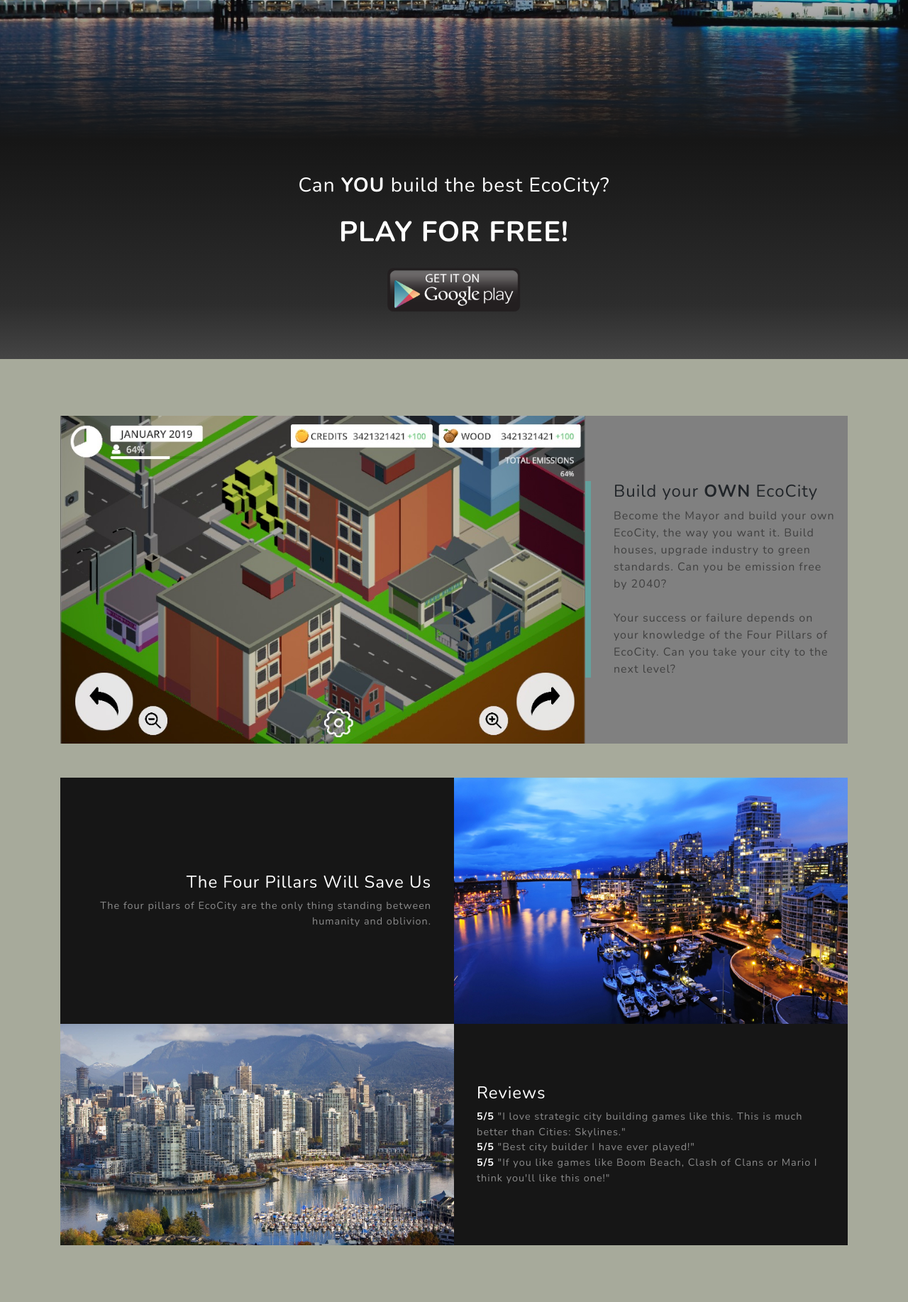
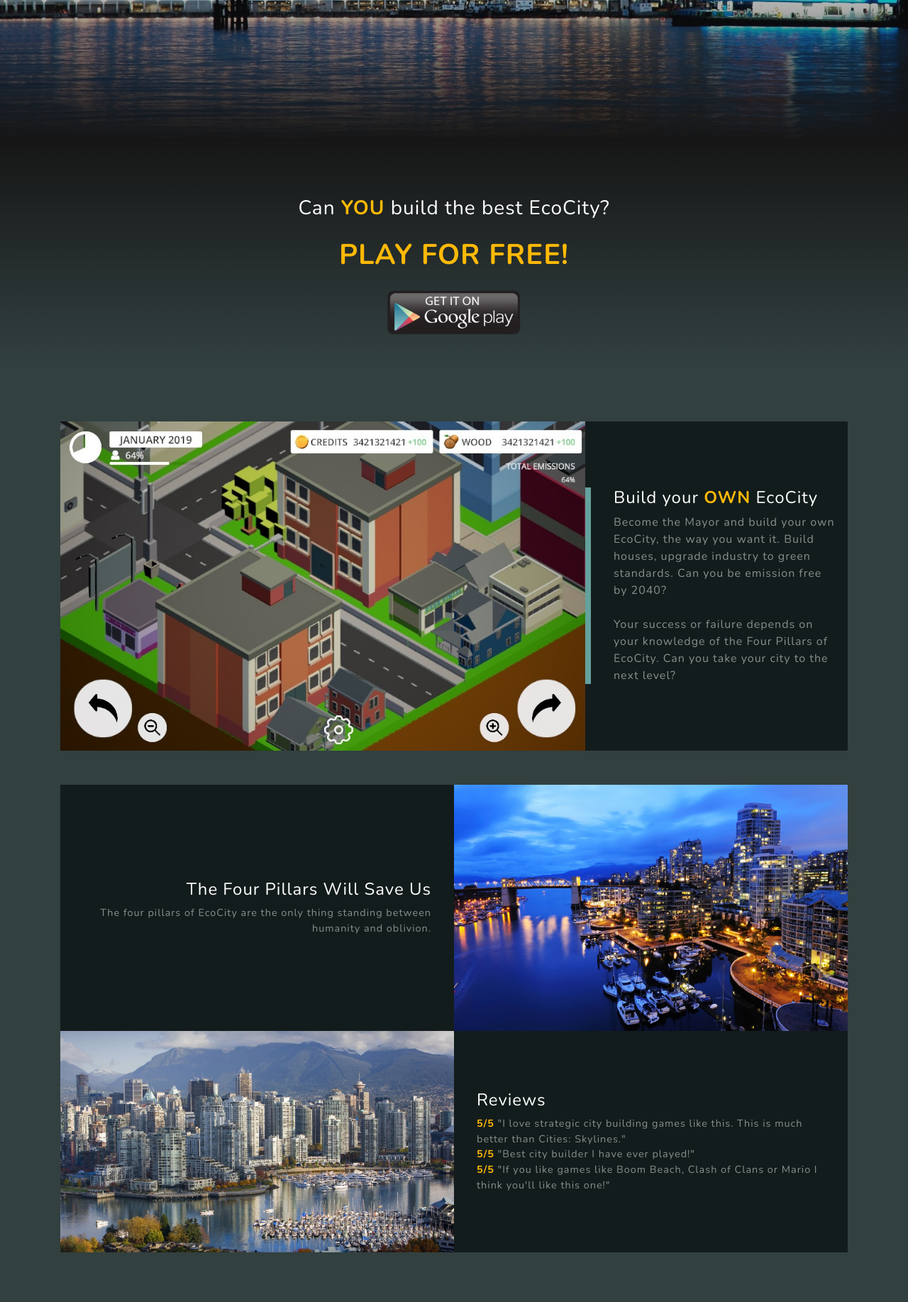
Before and after one commit to karlokr/EcoCity-Website, a PHP site: page / in a window 1280 px wide. Shown: the part 603-2438 px from the top of the page at 71% size. Run offline with PHP 8.4, Linux system fonts and the light colour scheme.

Commit message:
website styling and promotional M A T E R I A L S

```diff
--- a/css/style.css
+++ b/css/style.css
@@ -65,26 +65,27 @@
     color: white;
   }
   #mainNav.navbar-shrink {
-    background-color: #fff;
+    background-color: #131c1c;
+	border-bottom: grey 1px solid;
   }
   #mainNav.navbar-shrink .navbar-brand {
     color: #161616;
   }
   #mainNav.navbar-shrink .nav-link {
-    color: #161616;
+    color: #fff;
     padding: 1.5rem 1.5rem 1.25rem;
     border-bottom: 0.25rem solid transparent;
   }
   #mainNav.navbar-shrink .nav-link:hover {
-    color: #64a19d;
+    color: #ffb906;
   }
   #mainNav.navbar-shrink .nav-link:active {
-    color: #467370;
+    color: #ffb906;
   }
   #mainNav.navbar-shrink .nav-link.active {
-    color: #64a19d;
+    color: #ffb906;
     outline: none;
-    border-bottom: 0.25rem solid #64a19d;
+    border-bottom: 0.25rem solid #ffb906;
   }
 }
 
@@ -178,9 +179,10 @@
 }
 
 .about-section {
-  padding: 3rem 0;
-  background: -webkit-gradient(linear, left top, left bottom, from(#161616), color-stop(75%, rgba(22, 22, 22, 0.9)), to(rgba(22, 22, 22, 0.8)));
-  background: linear-gradient(to bottom, #161616 0%, rgba(22, 22, 22, 0.9) 75%, rgba(22, 22, 22, 0.8) 100%);
+  padding: 1.5rem 0;
+  padding-top: 5rem !important;
+  background: -webkit-gradient(linear, left top, left bottom, from(#161616), color-stop(75%, rgba(50, 64, 64, 0.9)), to(rgba(50, 64, 64, 0.8)));
+  background: linear-gradient(to bottom, #161616 0%, rgba(50, 64, 64, 1.0) 100%);
 }
 
 .about-section p {
@@ -220,8 +222,8 @@
 
 .signup-section {
   padding: 10rem 0;
-  background: -webkit-gradient(linear, left top, left bottom, from(rgba(22, 22, 22, 0.1)), color-stop(75%, rgba(22, 22, 22, 0.5)), to(#161616)), url("../img/bg-signup.jpg");
-  background: linear-gradient(to bottom, rgba(22, 22, 22, 0.1) 0%, rgba(22, 22, 22, 0.5) 75%, #161616 100%), url("../img/bg-signup.jpg");
+  background: -webkit-gradient(linear, left top, left bottom, from(rgba(50, 64, 64, 0.1)), color-stop(75%, rgba(50, 64, 64, 0.5)), to(#324040)), url("../img/bg-signup.jpg");
+  background: linear-gradient(to bottom, rgba(50, 64, 64, 0.1) 0%, rgba(50, 64, 64, 0.5) 75%, #324040 100%), url("../img/bg-signup.jpg");
   background-position: center;
   background-repeat: no-repeat;
   background-attachment: scroll;
@@ -313,3 +315,11 @@ a:focus, a:hover {
 footer {
   padding: 5rem 0;
 }
+
+.bg-black {
+	background-color: #131c1c !important;
+}
+
+.bg-light {
+	background-color: #324040 !important;
+}
--- a/index.html
+++ b/index.html
@@ -64,30 +64,30 @@
   <!-- About Section -->
   <section id="about" class="about-section text-center">
 		<div class="col-lg-8 mx-auto">
-            <h3 class="text-white mb-4">Can <b>YOU</b> build the best EcoCity?</h3>
-            <h1 class="text-white mb-4"><b>PLAY FOR FREE!</b></h1>
+            <h3 class="text-white mb-4">Can <b style="color:#ffb906">YOU</b> build the best EcoCity?</h3>
+            <h1 class="text-white mb-4"><b style="color:#ffb906">PLAY FOR FREE!</b></h1>
 			<a href="apk/ecocity.apk"><img src="img/play.png" style="width:15vw;padding-bottom:1rem"></img></a>
 		</div>
      <!--<img src="img/nightsky.jpg" class="img-fluid" alt="">-->
   </section>
 
   <!-- Projects Section -->
-  <section id="projects" class="projects-section bg-light" style="background-color: #a7aa9b !important">
+  <section id="projects" class="projects-section bg-light">
     <div class="container">
 
-      <div class="row align-items-center no-gutters mb-4 mb-lg-5" style="background-color:grey;">
+      <div class="row align-items-center no-gutters mb-4 mb-lg-5 bg-black"">
         <div class="col-xl-8 col-lg-7">
           <img class="img-fluid mb-3 mb-lg-0" src="img/beach.jpg" alt="">
         </div>
         <div class="col-xl-4 col-lg-5">
-          <div class="featured-text text-center text-lg-left" style="width:95%">
-            <h4>Build your <b>OWN</b> EcoCity</h4>
-            <p class="text-black-50 mb-0">
+          <div class="featured-text text-center text-lg-left text-white" style="width:95%">
+            <h4>Build your <b style="color:#ffb906">OWN</b> EcoCity</h4>
+            <p class="text-white-50 mb-0">
 				Become the Mayor and build your own EcoCity, the way you want it.
 				Build houses, upgrade industry to green standards.
 				Can you be emission free by 2040?
 			</p><br>
-			<p class="text-black-50 mb-0">
+			<p class="text-white-50 mb-0">
 				Your success or failure depends on your knowledge of the Four Pillars of EcoCity.
 				Can you take your city to the next level?
 			</p>
@@ -124,9 +124,9 @@
               <div class="project-text w-100 my-auto text-center text-lg-left">
 			  <h4 class="text-white">Reviews</h4>
 			  <ul class="mb-0 text-white-50" style="padding-left:0;list-style-type: none;">
-					<li><b style="color:white">5/5</b> "I love strategic city building games like this. This is much better than Cities: Skylines." </li>
-					<li><b style="color:white">5/5</b> "Best city builder I have ever played!"</li>
-					<li><b style="color:white">5/5</b> "If you like games like Boom Beach, Clash of Clans or Mario I think you'll like this one!"</li>
+					<li><b style="color:#ffb906">5/5</b> "I love strategic city building games like this. This is much better than Cities: Skylines." </li>
+					<li><b style="color:#ffb906">5/5</b> "Best city builder I have ever played!"</li>
+					<li><b style="color:#ffb906">5/5</b> "If you like games like Boom Beach, Clash of Clans or Mario I think you'll like this one!"</li>
 				</ul>
 
               </div>
```
Also changed, not shown: img/beach.jpg.
